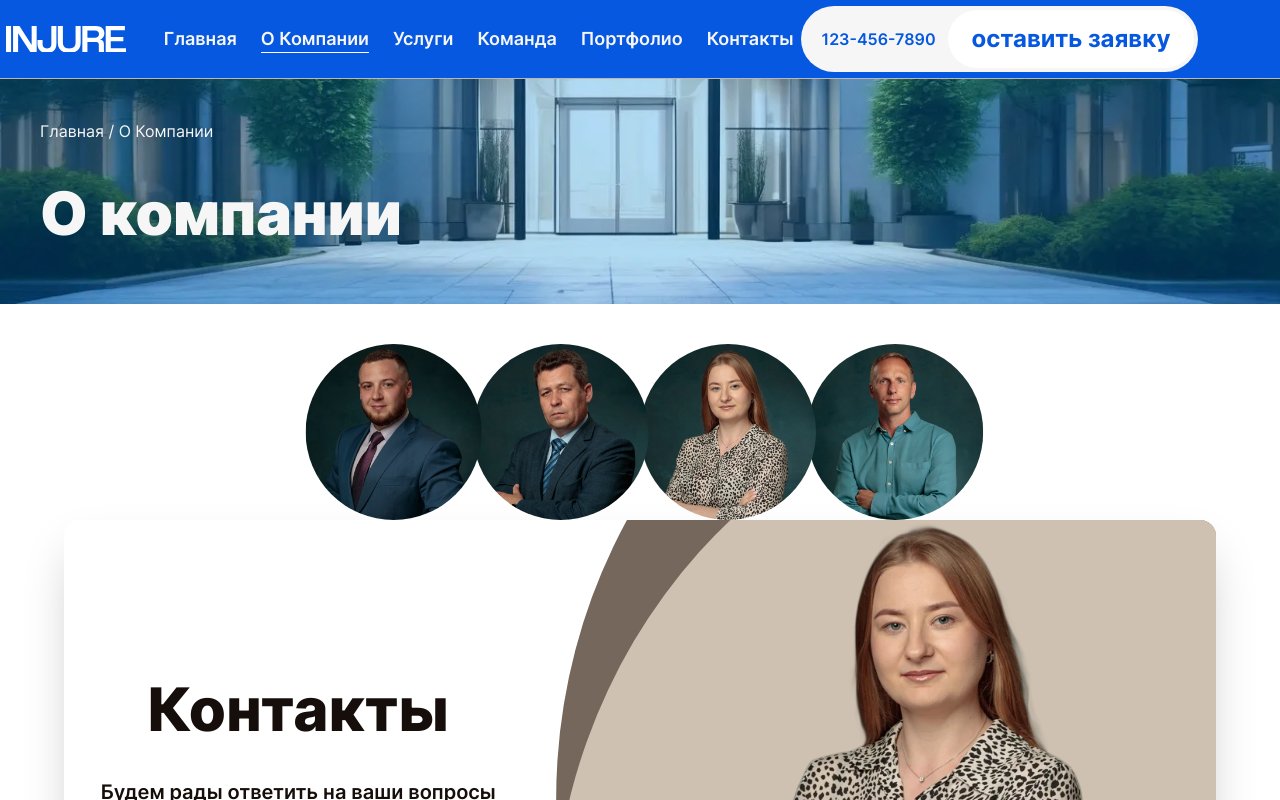
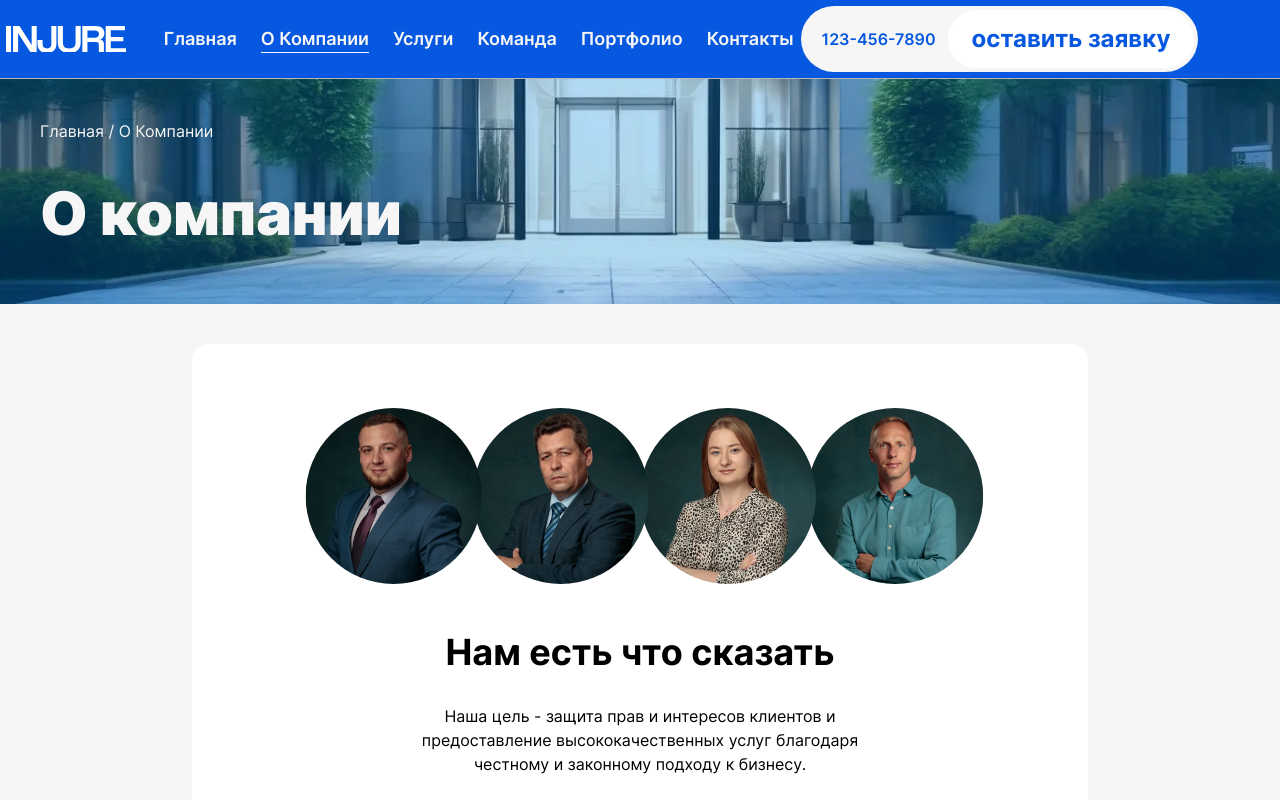
Before and after one commit to RomanTolkachev/injure, a React (Create React App) app: page /about in a window 1280 px wide. Shown: the top 800 px of the page. Built offline with nearby package versions, Linux system fonts and the light colour scheme.

Commit message:
did transition

```diff
--- a/src/components/About/WeHaveSomethingToSay.tsx
+++ b/src/components/About/WeHaveSomethingToSay.tsx
@@ -1,31 +1,67 @@
 import { motion } from "framer-motion";
-import { FunctionComponent, useRef } from "react";
+import { FunctionComponent } from "react";
 import { team } from "../../services/team";
 
 const parentVariants = {
-  initial: { translateX: 0 },
-  end: { translateX: 0 },
+  start: {},
+  end: {
+    transition: {
+      duration: 0.7,
+      delayChildren: 0.2,
+    },
+  },
+};
+
+const childrenVariants = {
+  start: {
+    right: "40%",
+  },
+  end: (key: number) => ({
+    translateX: `calc(${(team.length / 2) * -50 + (team.length / 2) * 5}% + ${key * 95}%)`,
+    right: "50%",
+    transition: {
+      duration: 0.8,
+    },
+  }),
 };
 
 export const WeHaveSomethingToSay: FunctionComponent = () => {
   return (
-    <div className={"h-44 w-full"}>
-      <motion.div className={"relative mx-auto h-full w-1"}>
+    <div className={"mx-auto w-full max-w-screen-lg px-16"}>
+      <div className={"rounded-2xl bg-white py-16"}>
+        <motion.div
+          className={"relative mx-auto mb-12 h-44 w-full"}
+          variants={parentVariants}
+          initial="start"
+          animate="end"
+        >
           {team.map((item, key) => {
             return (
               <motion.div
                 key={key}
-              className={`absolute right-1/2 aspect-square h-full overflow-hidden rounded-full`}
-              style={{
-                transform: `translateX(calc(${(team.length / 2) * -50 + (team.length / 2) * 5}% + ${key * 95}%))`,
-                zIndex: `${team.length - key}`,
-              }}
+                custom={key}
+                className={`absolute top-0 aspect-square h-full overflow-hidden rounded-full`}
+                variants={childrenVariants}
+                style={{ zIndex: `${team.length - key}` }}
               >
                 <img src={item.photoTeam} alt="image3" />
               </motion.div>
             );
           })}
         </motion.div>
+        <h3
+          className={
+            "mx-auto mb-8 w-fit text-4xl font-bold first-letter:capitalize"
+          }
+        >
+          нам есть что сказать
+        </h3>
+        <p className={"mx-auto w-fit max-w-[500px] text-center"}>
+          Наша цель - защита прав и интересов клиентов и предоставление
+          высококачественных услуг благодаря честному и законному подходу к
+          бизнесу.
+        </p>
+      </div>
     </div>
   );
 };
--- a/src/pages/About.tsx
+++ b/src/pages/About.tsx
@@ -6,7 +6,7 @@ import { WeHaveSomethingToSay } from "../components/About/WeHaveSomethingToSay";
 
 export const About: FunctionComponent = () => {
   return (
-    <>
+    <div className={"bg-my-white"}>
       <SectionDescription
         header={"о компании"}
         BGImage="/webp/sectionHeader/about.webp"
@@ -14,7 +14,7 @@ export const About: FunctionComponent = () => {
         imgPosition={"object-bottom"}
       />
       <WeHaveSomethingToSay />
-      <CallUs employee={team[2]} />;
-    </>
+      <CallUs employee={team[2]} />
+    </div>
   );
 };
```
Lines whose indentation alone changed are shown as unchanged.
